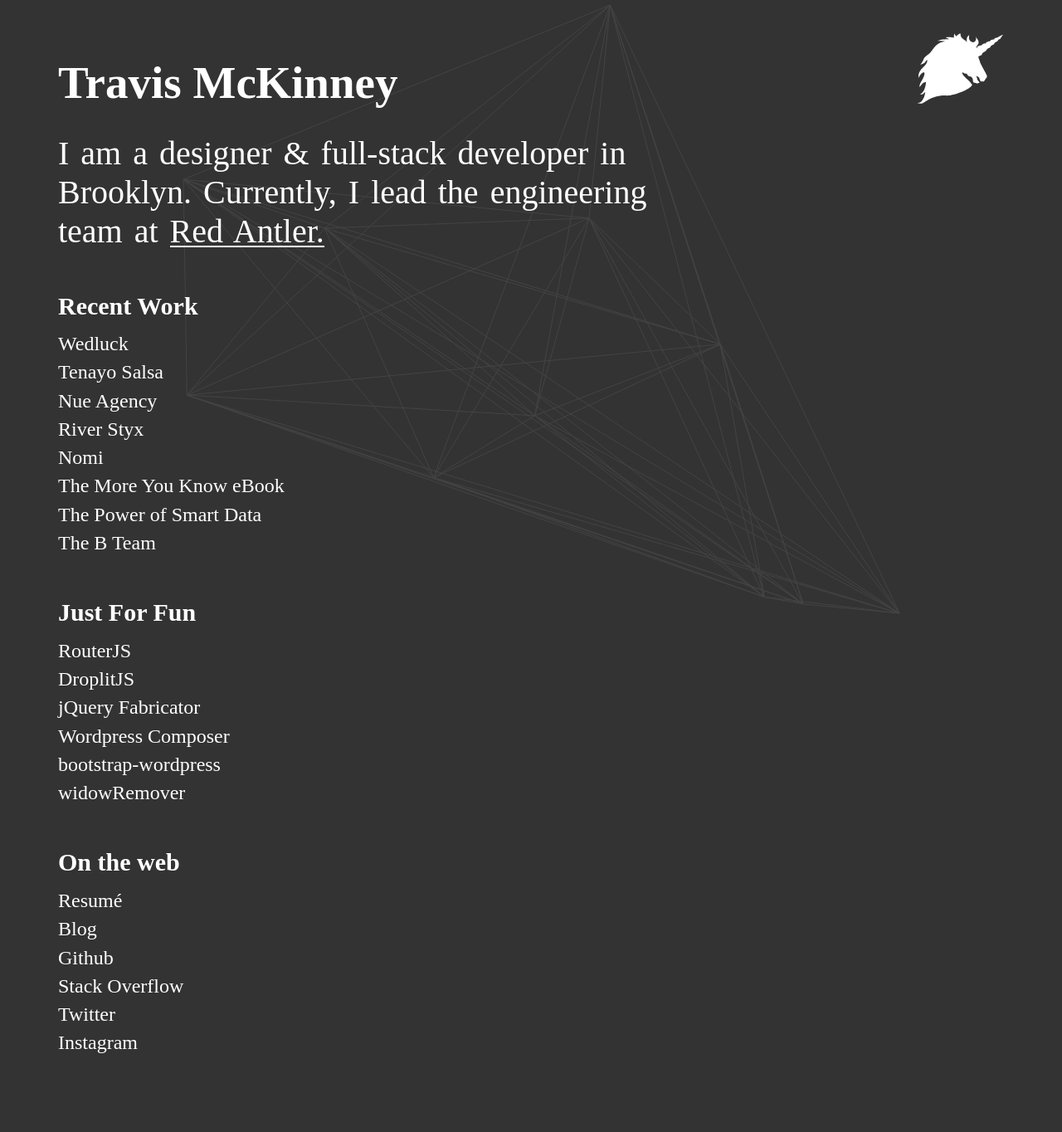
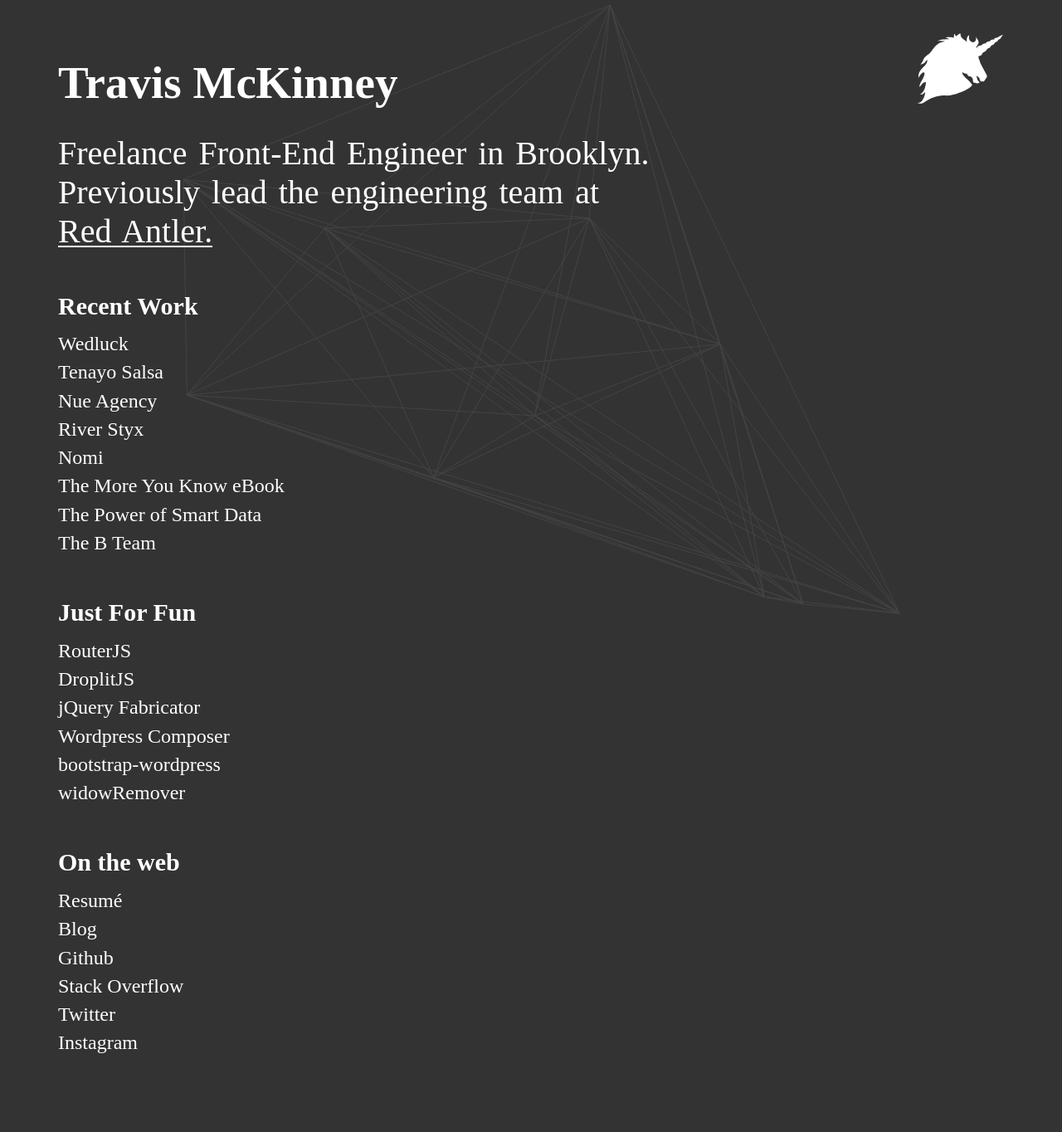
Before and after one commit to tramck/tramck.github.io, a Jekyll site: the page built from index.html, in a window 1280 px wide. Shown: the whole page at 83% size. Built offline with Jekyll 4.4.1, drawn with Linux system fonts in a browser that asks for light colours; nearby versions of some CDN libraries.

Commit message:
update description, add jekyll task to default grunt task

```diff
--- a/Gruntfile.js
+++ b/Gruntfile.js
@@ -74,7 +74,7 @@ module.exports = function(grunt) {
   grunt.loadNpmTasks('grunt-contrib-connect');
   grunt.loadNpmTasks('grunt-jekyll');
 
-  grunt.task.registerTask('default', ['connect:server', 'watch']);
+  grunt.task.registerTask('default', ['jekyll', 'connect:server', 'watch']);
 
   grunt.task.registerTask('post', 'Create new jekyll posts from templates.', function() {
     var name = grunt.option('name'),
--- a/_layouts/default.html
+++ b/_layouts/default.html
@@ -2,7 +2,7 @@
 <head>
   <meta charset="utf-8">
   <meta name="viewport" content="width=device-width, initial-scale=1.0">
-  <title>Travis McKinney | Brooklyn based designer and developer</title>
+  <title>Travis McKinney | Brooklyn-based front-end engineer</title>
   <meta name="description" content="{% if page.description %}{{ page.description }}{% else %}Designer & Full-stack Developer in Brooklyn, Co-founder of Mayne, Lead Developer at Red Antler, Creator of Scrimmage{% endif %}">
   <script type="text/javascript" src="//use.typekit.net/aqb3hgo.js"></script>
   <script type="text/javascript">try{Typekit.load();}catch(e){}</script>
--- a/index.html
+++ b/index.html
@@ -18,7 +18,7 @@ body_class: home
 
 <div class="row">
   <div class="col-sm-12 col-md-9 col-lg-8">
-    <p class="lead">I am a designer &amp; full-stack developer in Brooklyn. Currently, I lead the engineering team at <a href="http://redantler.com" class="change-bg" data-bg-color="#FF5324" data-stroke-color="#444" target="_blank">Red Antler.</a><!-- ,<br> Co-Creator of <a href="http://lettrr.com" class="change-bg" data-bg-color="#11B499">Lettrr</a> --></p>
+    <p class="lead">Freelance Front-End Engineer in Brooklyn. Previously lead the engineering team at <a href="http://redantler.com" class="change-bg" data-bg-color="#FF5324" data-stroke-color="#444" target="_blank">Red Antler.</a></p>
   </div>
 </div>
 
```
